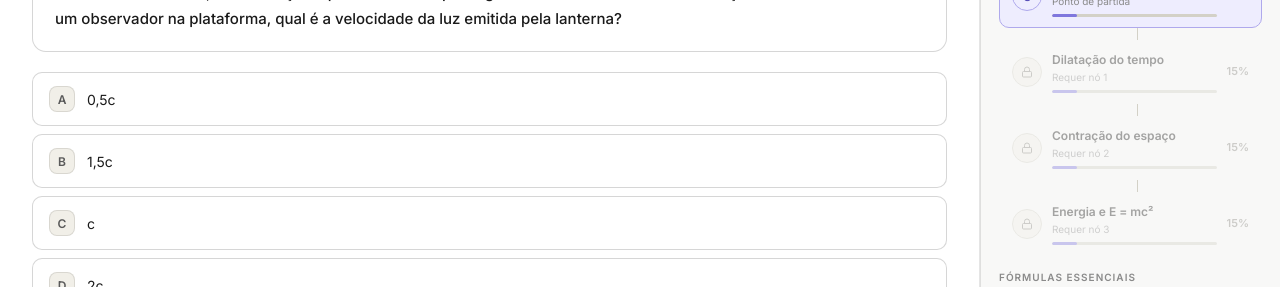
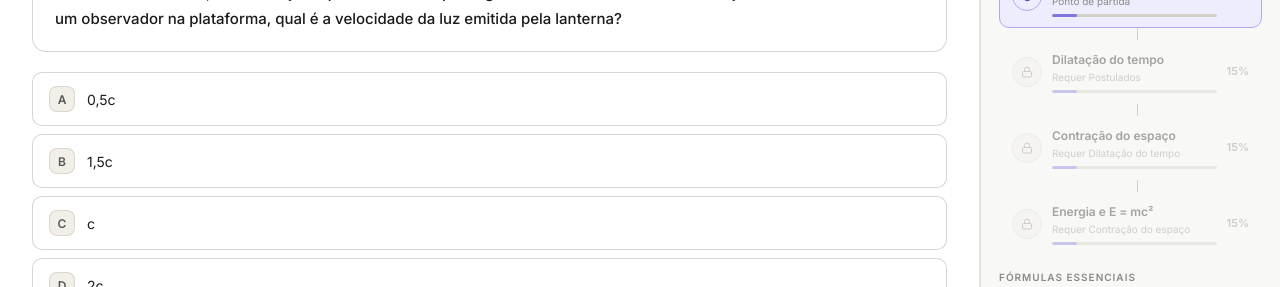
Before and after one commit to gildo-cordeiro/its-relatividade, a React (Vite) app: page / in a window 1280 px wide. Shown: the part 306-593 px from the top of the page. Built offline with nearby package versions, Linux system fonts and the light colour scheme; no server answers.

Commit message:
fix: change node requirement text
de "requer nó [numero do nó anterior]" para "requer [nome do nó anterior]

```diff
--- a/src/components/RightPanel.jsx
+++ b/src/components/RightPanel.jsx
@@ -115,7 +115,7 @@ export default function RightPanel({
                   <div className="dag-title">{c.title}</div>
                   <div className="dag-sub">
                     {c.prereqs.length
-                      ? `Requer nó ${c.prereqs.join(", ")}`
+                      ? `Requer ${c.prereqs.map(prereqId => concepts.find(con => con.id === prereqId)?.title).join(", ")}`
                       : "Ponto de partida"}
                   </div>
                   <div className="dag-bar-wrap">
```
